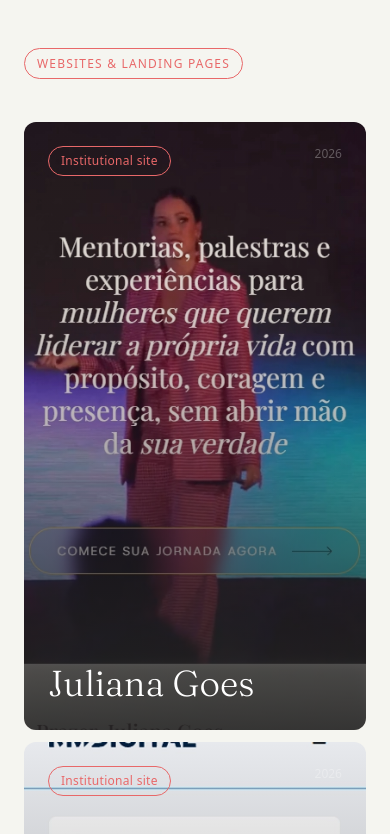
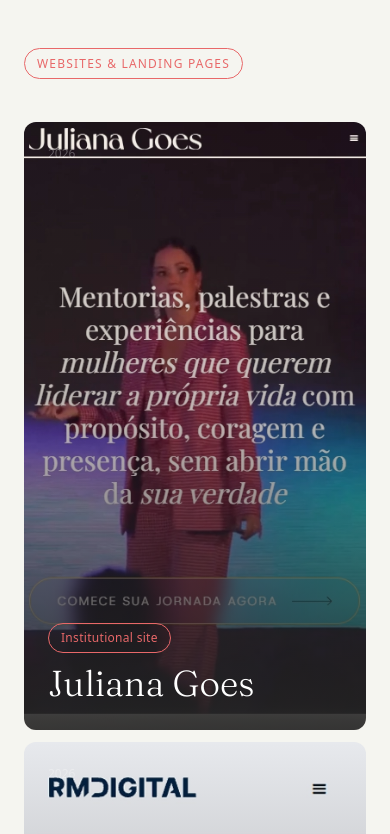
Before and after one commit to daniloaguillar/portfolio, a Next.js app: page / in a window 390 px wide. Shown: the part 1040-1874 px from the top of the page. Built offline with nearby package versions, Linux system fonts and the light colour scheme; a web font is replaced by a local one.

Commit message:
Mobile cards: align image to top, move badge above title

```diff
--- a/components/Projects.tsx
+++ b/components/Projects.tsx
@@ -163,12 +163,12 @@
       {/* Fundo: imagem ou cor sólida */}
       {project.image ? (
         <>
-          {/* Mobile cover */}
+          {/* Mobile cover — alinhado pelo topo */}
           {project.imageMobile && (
             <img
               src={project.imageMobile}
               alt={project.name}
-              className="md:hidden absolute inset-0 w-full h-full object-cover transition-transform duration-700 group-hover:scale-105"
+              className="md:hidden absolute inset-0 w-full h-full object-cover object-top transition-transform duration-700 group-hover:scale-105"
             />
           )}
           {/* Desktop cover */}
@@ -195,23 +195,29 @@
       <div className="absolute inset-0 bg-white/0 group-hover:bg-white/5 transition-colors duration-500" />
 
       <div className="absolute inset-0 p-6 md:p-8 flex flex-col justify-between">
+        {/* Topo — badge só no desktop, ano sempre */}
         <div className="flex items-start justify-between">
-          {/* Badge de tipo — mesmo visual dos bullets do About */}
-          <span className="text-xs px-3 py-1.5 border border-accent text-accent font-sans tracking-wide rounded-full">
+          <span className="hidden md:inline-flex text-xs px-3 py-1.5 border border-accent text-accent font-sans tracking-wide rounded-full">
             {project.type[locale]}
           </span>
           <span className="text-xs text-white/30 font-sans">{project.year}</span>
         </div>
+
+        {/* Base — badge mobile + "ver projeto" + título */}
         <div>
           <motion.div
             animate={hovered ? { opacity: 1, y: 0 } : { opacity: 0, y: 10 }}
             transition={{ duration: 0.3 }}
-            className="mb-3"
+            className="hidden md:block mb-3"
           >
             <span className="text-xs tracking-[0.2em] uppercase text-accent font-sans font-medium">
               {viewLabel}
             </span>
           </motion.div>
+          {/* Badge mobile — logo acima do título */}
+          <span className="md:hidden inline-flex mb-2 text-xs px-3 py-1.5 border border-accent text-accent font-sans tracking-wide rounded-full">
+            {project.type[locale]}
+          </span>
           <h3
             className={`font-display font-light text-white leading-tight ${
               featured ? "text-4xl md:text-6xl" : "text-2xl md:text-3xl"
```
